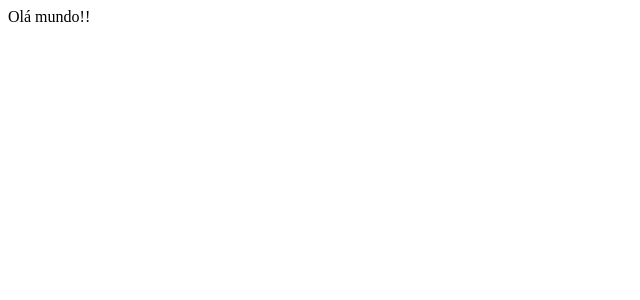
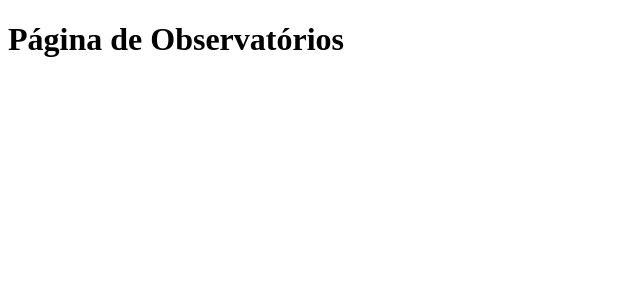
Before and after one commit to leandro2528/curso-react, a React (Create React App) app: page /observatorios in a window 1280 px wide. Shown: the top 300 px of the page, without its empty margins (0-640 px from the left). Built offline with nearby package versions, Linux system fonts and the light colour scheme.

Commit message:
feat: cria as paginas

```diff
--- a/package.json
+++ b/package.json
@@ -5,6 +5,7 @@
   "dependencies": {
     "react": "^18.2.0",
     "react-dom": "^18.2.0",
+    "react-router-dom": "^6.16.0",
     "web-vitals": "^2.1.4"
   },
   "devDependencies": {
@@ -15,6 +16,7 @@
     "@types/node": "^16.18.52",
     "@types/react": "^18.2.22",
     "@types/react-dom": "^18.2.7",
+    "@types/react-router-dom": "^5.3.3",
     "react-scripts": "5.0.1",
     "typescript": "^4.9.5"
   },
--- a/src/App.tsx
+++ b/src/app/App.tsx
@@ -1,9 +1,12 @@
+import { Routesapp } from "../routes";
+
+
 export const App = () => {
 
   return (
 
     <div className="App">
-      Olá mundo!!
+      <Routesapp />
     </div>
 
   );
--- a/src/index.tsx
+++ b/src/index.tsx
@@ -1,7 +1,7 @@
 import React from 'react';
 import ReactDOM from 'react-dom/client';
 
-import { App } from './App';
+import { App } from './app/App';
 import reportWebVitals from './reportWebVitals';
 
 const root = ReactDOM.createRoot(
--- /dev/null
+++ b/src/pages/amostras/Amostras.tsx
@@ -0,0 +1,5 @@
+export const Amostras = () => {
+    return (
+        <h1> página de Amostras </h1>
+    );
+}
--- /dev/null
+++ b/src/pages/dashboard/Dashboard.tsx
@@ -0,0 +1,6 @@
+export const Dashboard = () => {
+
+    return (
+        <h1> página de Dashboard </h1>
+    );
+}
--- /dev/null
+++ b/src/pages/index.ts
@@ -0,0 +1,3 @@
+export * from './dashboard/Dashboard';
+export * from './amostras/Amostras';
+export * from './observatorios/Observatorios';
--- /dev/null
+++ b/src/pages/observatorios/Observatorios.tsx
@@ -0,0 +1,5 @@
+export const Observatorios = () => {
+    return (
+        <h1> Página de Observatórios </h1>
+    );
+}
--- /dev/null
+++ b/src/routes/index.tsx
@@ -0,0 +1,14 @@
+import { BrowserRouter, Route, Routes } from "react-router-dom";
+import { Amostras, Dashboard, Observatorios } from "../pages";
+
+export const Routesapp = () => {
+    return(
+        <BrowserRouter>
+            <Routes>
+                <Route path="/dashboard" element={<Dashboard />} />
+                <Route path="/amostras" element={<Amostras />} />
+                <Route path="/observatorios" element={<Observatorios />} />
+            </Routes>
+        </BrowserRouter>
+    );
+}
--- /dev/null
+++ b/src/shared/components/index.ts
@@ -0,0 +1 @@
+export {};
--- /dev/null
+++ b/src/shared/contexts/index.ts
@@ -0,0 +1 @@
+export {};
--- /dev/null
+++ b/src/shared/hooks/index.ts
@@ -0,0 +1 @@
+export {};
--- /dev/null
+++ b/src/shared/servicos/index.ts
@@ -0,0 +1 @@
+export {};
```
Also changed, not shown: 1 other file (tests, documents, lock files or other folders).
